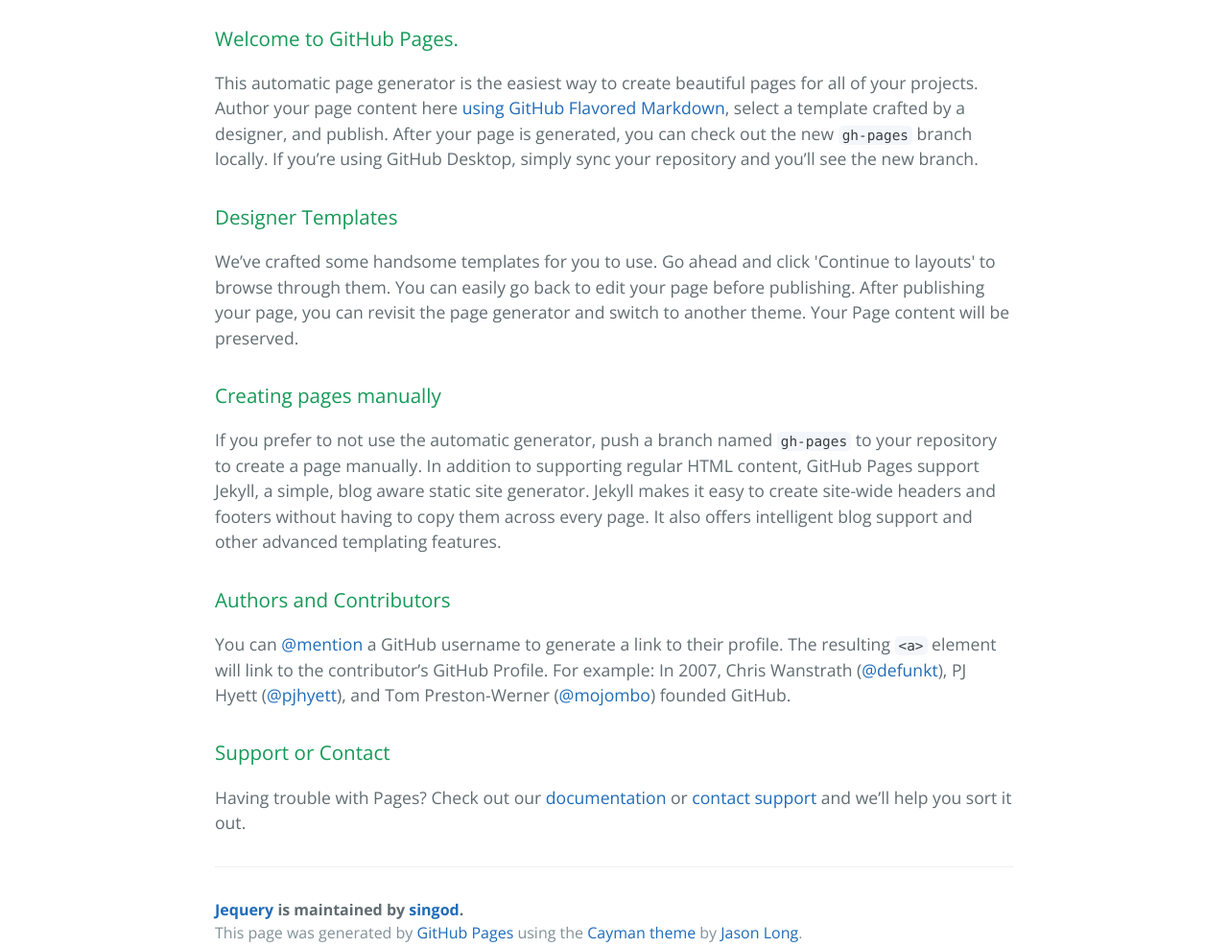
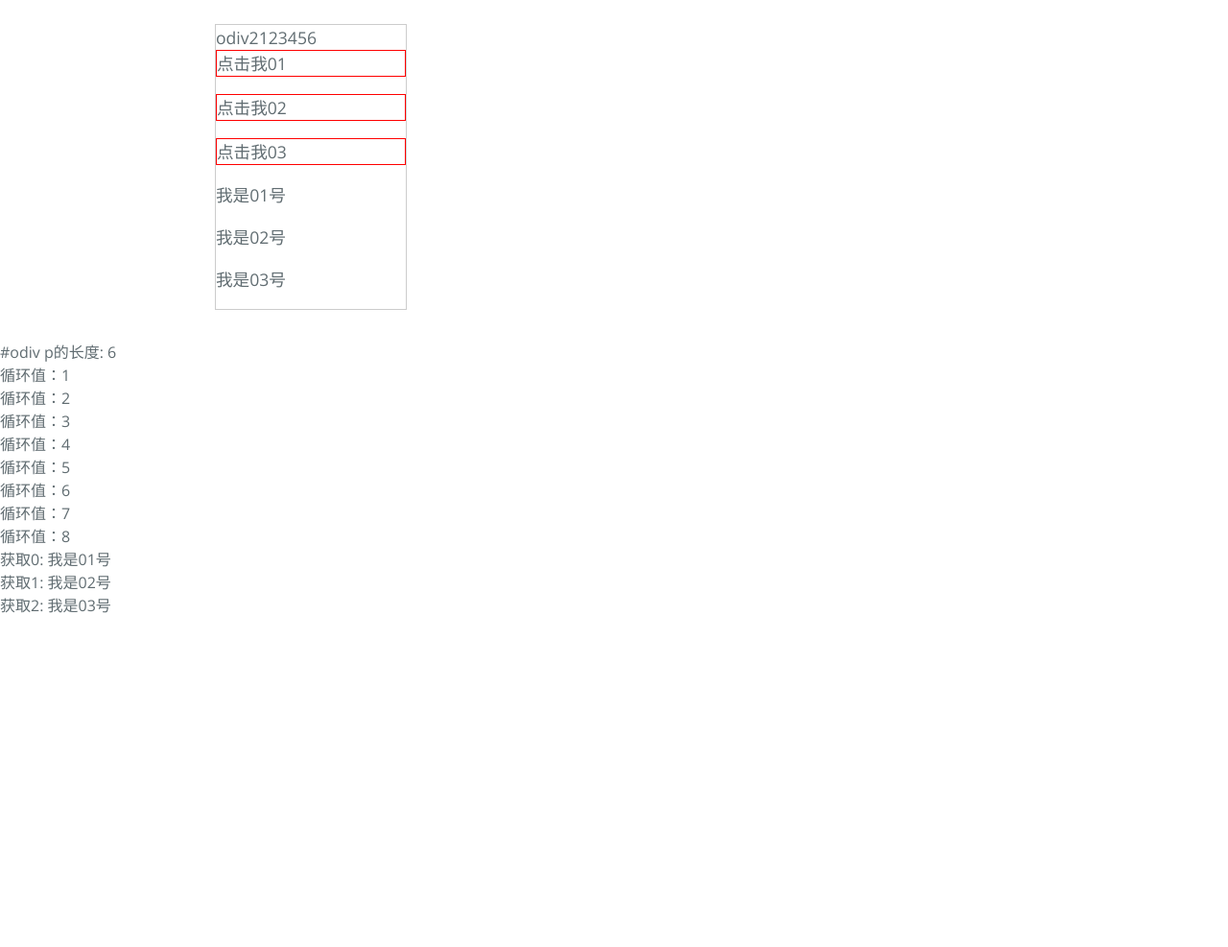
Before and after one commit to singod/jeQuery, a plain HTML site: page index.html in a window 1280 px wide. Shown: the part 420-1407 px from the top of the page at 96% size. After the commit the page ends 1063 px from the top, so only its background shows below. Drawn offline with nearby package versions, Linux system fonts and the light colour scheme.

Commit message:
Update index.html

```diff
--- a/index.html
+++ b/index.html
@@ -8,6 +8,14 @@
     <link href='https://fonts.googleapis.com/css?family=Open+Sans:400,700' rel='stylesheet' type='text/css'>
     <link rel="stylesheet" type="text/css" href="stylesheets/stylesheet.css" media="screen">
     <link rel="stylesheet" type="text/css" href="stylesheets/github-light.css" media="screen">
+    <script type="text/javascript" src="js/jeQuery.js"></script>
+    <style>
+		.odiv{
+			width: 100px;
+			border:1px #ccc solid;
+			overflow:hidden;
+		}
+	  </style>
   </head>
   <body>
     <section class="page-header">
@@ -19,39 +27,38 @@
     </section>
 
     <section class="main-content">
-      <h3>
-<a id="welcome-to-github-pages" class="anchor" href="#welcome-to-github-pages" aria-hidden="true"><span class="octicon octicon-link"></span></a>Welcome to GitHub Pages.</h3>
-
-<p>This automatic page generator is the easiest way to create beautiful pages for all of your projects. Author your page content here <a href="https://guides.github.com/features/mastering-markdown/">using GitHub Flavored Markdown</a>, select a template crafted by a designer, and publish. After your page is generated, you can check out the new <code>gh-pages</code> branch locally. If you’re using GitHub Desktop, simply sync your repository and you’ll see the new branch.</p>
-
-<h3>
-<a id="designer-templates" class="anchor" href="#designer-templates" aria-hidden="true"><span class="octicon octicon-link"></span></a>Designer Templates</h3>
-
-<p>We’ve crafted some handsome templates for you to use. Go ahead and click 'Continue to layouts' to browse through them. You can easily go back to edit your page before publishing. After publishing your page, you can revisit the page generator and switch to another theme. Your Page content will be preserved.</p>
-
-<h3>
-<a id="creating-pages-manually" class="anchor" href="#creating-pages-manually" aria-hidden="true"><span class="octicon octicon-link"></span></a>Creating pages manually</h3>
-
-<p>If you prefer to not use the automatic generator, push a branch named <code>gh-pages</code> to your repository to create a page manually. In addition to supporting regular HTML content, GitHub Pages support Jekyll, a simple, blog aware static site generator. Jekyll makes it easy to create site-wide headers and footers without having to copy them across every page. It also offers intelligent blog support and other advanced templating features.</p>
-
-<h3>
-<a id="authors-and-contributors" class="anchor" href="#authors-and-contributors" aria-hidden="true"><span class="octicon octicon-link"></span></a>Authors and Contributors</h3>
-
-<p>You can <a href="https://github.com/blog/821" class="user-mention">@mention</a> a GitHub username to generate a link to their profile. The resulting <code>&lt;a&gt;</code> element will link to the contributor’s GitHub Profile. For example: In 2007, Chris Wanstrath (<a href="https://github.com/defunkt" class="user-mention">@defunkt</a>), PJ Hyett (<a href="https://github.com/pjhyett" class="user-mention">@pjhyett</a>), and Tom Preston-Werner (<a href="https://github.com/mojombo" class="user-mention">@mojombo</a>) founded GitHub.</p>
-
-<h3>
-<a id="support-or-contact" class="anchor" href="#support-or-contact" aria-hidden="true"><span class="octicon octicon-link"></span></a>Support or Contact</h3>
-
-<p>Having trouble with Pages? Check out our <a href="https://help.github.com/pages">documentation</a> or <a href="https://github.com/contact">contact support</a> and we’ll help you sort it out.</p>
-
-      <footer class="site-footer">
-        <span class="site-footer-owner"><a href="https://github.com/singod/jeQuery">Jequery</a> is maintained by <a href="https://github.com/singod">singod</a>.</span>
-
-        <span class="site-footer-credits">This page was generated by <a href="https://pages.github.com">GitHub Pages</a> using the <a href="https://github.com/jasonlong/cayman-theme">Cayman theme</a> by <a href="https://twitter.com/jasonlong">Jason Long</a>.</span>
-      </footer>
+	<div class="odiv" id="odiv">
+         <div class="odiv1">odiv2123456</div>
+         <div class="odiv2">
+              <p class="pdiv">点击我01</p>
+              <p class="pdiv">点击我02</p>
+              <p class="pdiv">点击我03</p>
+         </div>
+         <div class="odiv3">
+              <p class="pdiv">我是01号</p>
+              <p class="pdiv">我是02号</p>
+              <p class="pdiv">我是03号</p>
+        </div>
+    </div>
 
     </section>
 
+<script>
 
+	var len = Je("#odiv p").size();
+
+	document.write("#odiv p的长度: "+len+'<br/>')
+    Je.each([1,2,3,4,5,6,7,8],function(i,val){
+		document.write("循环值："+val+'<br/>')
+	})
+	Je("#odiv .odiv2 p").on("click",function(){
+		alert(Je(this).text())
+	})
+	Je("#odiv .odiv2").find("p").css({'border':'1px red solid'})
+	Je("#odiv .odiv3 p").each(function(i, val){
+		document.write("获取"+i+": "+Je(this).text()+'<br/>')
+	})
+	Je("#odiv").width("200px")
+</script>
   </body>
 </html>
```
